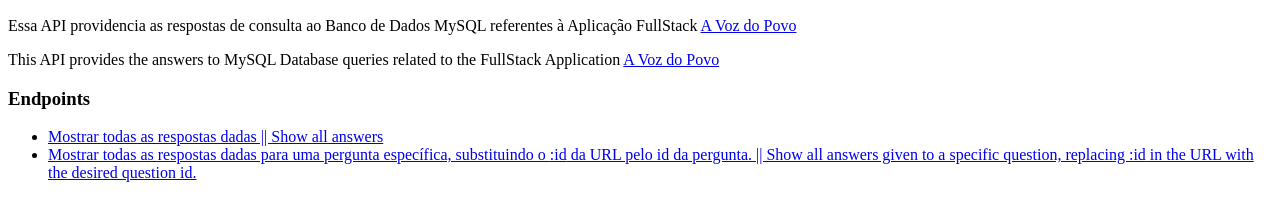
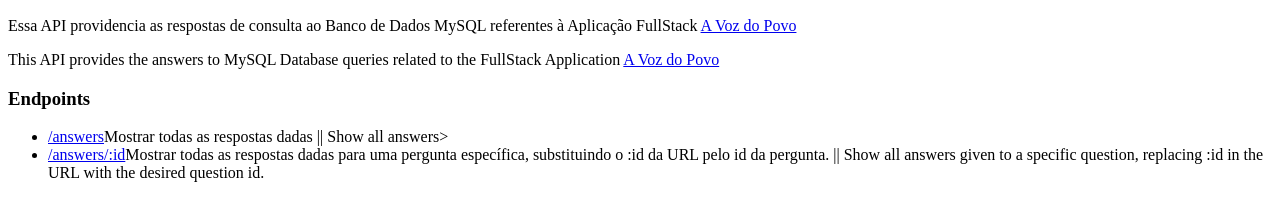
Before and after one commit to marcos-panontin/a_voz_do_povo-backend, a website: page src/APIDocs/index.html in a window 1280 px wide. Shown: the part 110-330 px from the top of the page. Drawn offline with Linux system fonts and the light colour scheme.

Commit message:
refactor: improve docs

```diff
--- a/src/APIDocs/index.html
+++ b/src/APIDocs/index.html
@@ -10,8 +10,8 @@
     <p>This API provides the answers to MySQL Database queries related to the FullStack Application <a href="https://marcos-panontin.github.io/a_voz_do_povo/" target="_blank">A Voz do Povo</a> </p>
     <h3>Endpoints</h3>
         <ul>
-        <li><a href="/answers" target="_blank">Mostrar todas as respostas dadas ||  Show all answers</a></li>
-        <li><a href="/answers/:id" target="_blank">Mostrar todas as respostas dadas para uma pergunta específica, substituindo o <bold>:id</bold> da URL pelo id da pergunta. || Show all answers given to a specific question, replacing <bold>:id</bold> in the URL with the desired question id.</a></li>
+        <li><a href="/answers" target="_blank">/answers</a>Mostrar todas as respostas dadas ||  Show all answers></li>
+        <li><a href="/answers/:id" target="_blank">/answers/:id</a>Mostrar todas as respostas dadas para uma pergunta específica, substituindo o <bold>:id</bold> da URL pelo id da pergunta. || Show all answers given to a specific question, replacing <bold>:id</bold> in the URL with the desired question id.</li>
     </ul>
 </body>
 </html>
```
